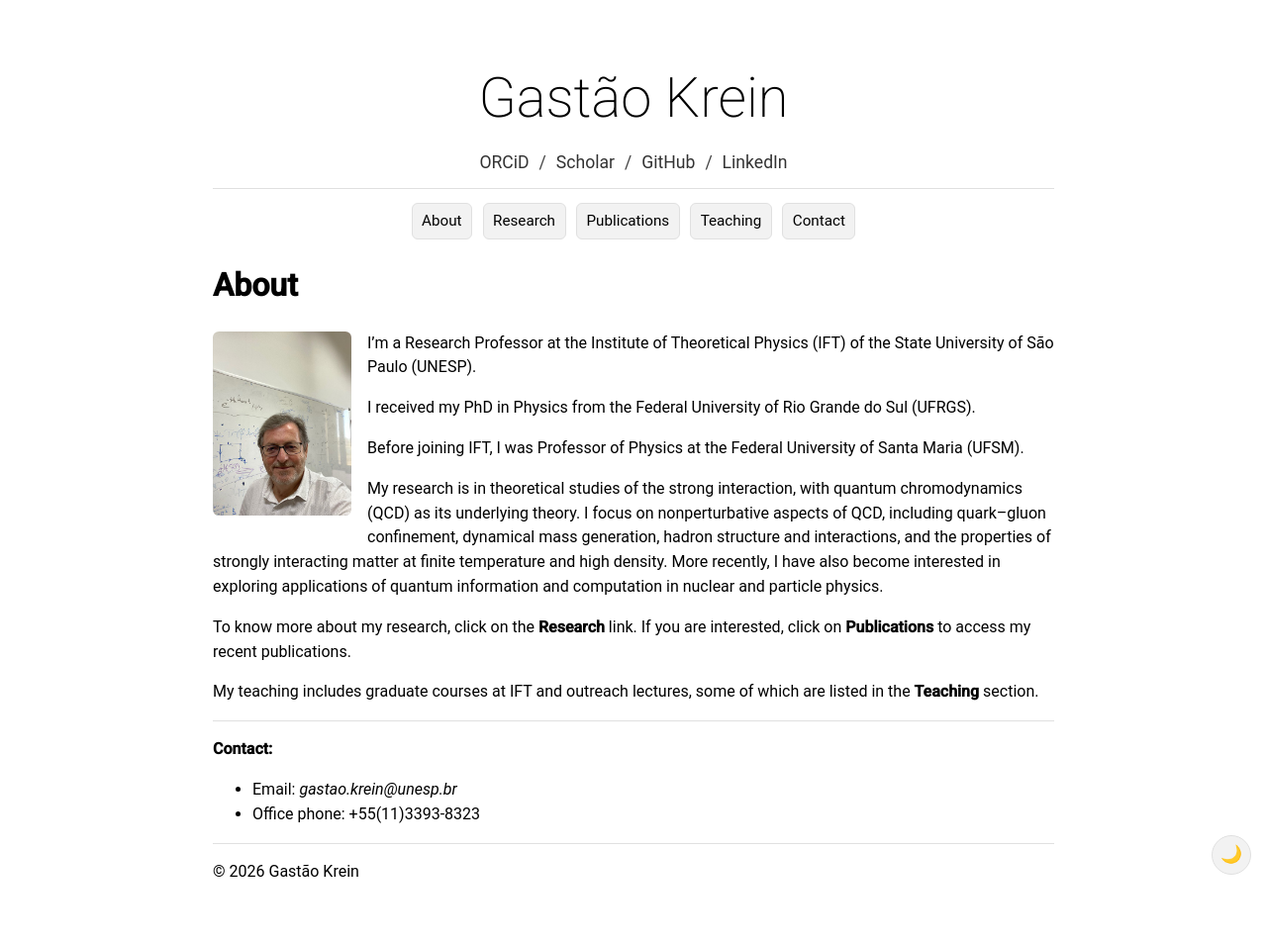
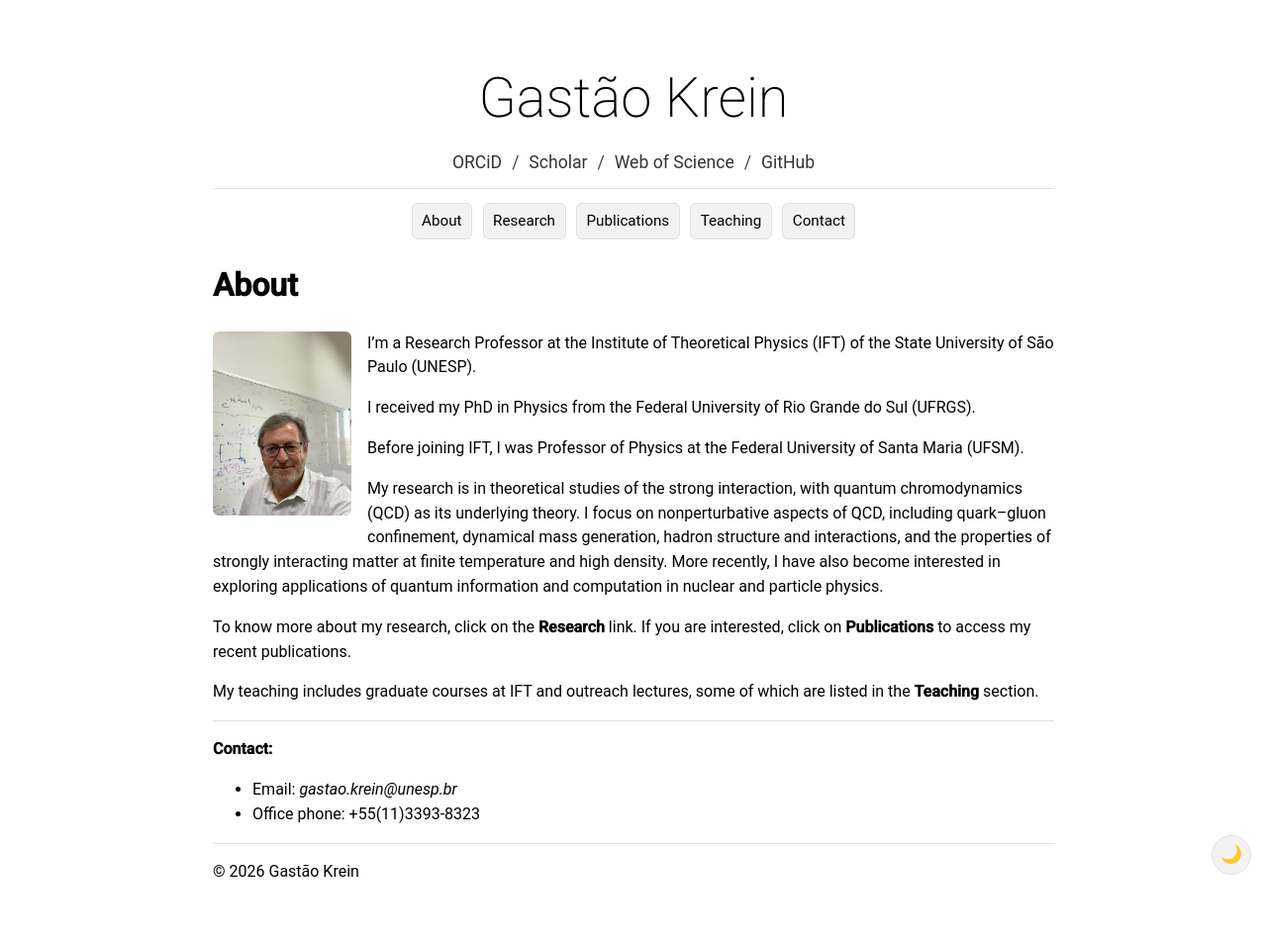
Before and after one commit to gkrein/gkrein.github.io, a Jekyll site: the page built from index.md, in a window 1280 px wide. Shown: the whole page at 99% size. Built offline with Jekyll 4.4.1, drawn with Linux system fonts in a browser that asks for light colours; some web fonts are replaced.

Commit message:
Update default.html

```diff
--- a/_layouts/default.html
+++ b/_layouts/default.html
@@ -17,9 +17,9 @@
         <span class="sep">/</span>
         <a href="https://scholar.google.com/citations?user=Hq9qIggAAAAJ&hl=en" rel="me">Scholar</a>
         <span class="sep">/</span>
+        <a href="https://www.webofscience.com/wos/author/record/C-1204-2012" rel="me">Web of Science</a>
+        <span class="sep">/</span>
         <a href="https://github.com/gkrein" rel="me">GitHub</a>
-        <span class="sep">/</span>
-        <a href="https://www.linkedin.com/in/USERNAME" rel="me">LinkedIn</a>
       </div>
     </div>
 
```
